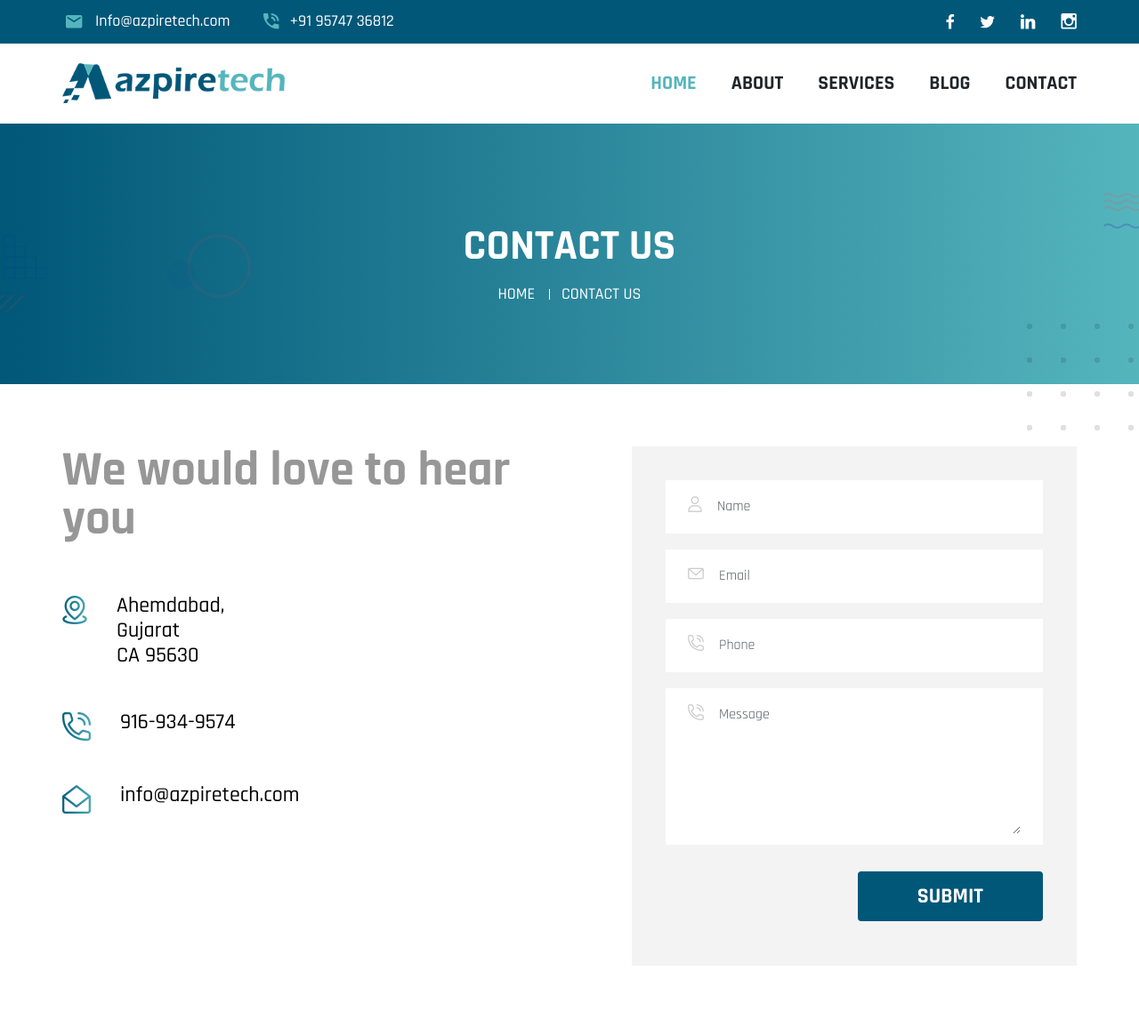
After one commit to akkichaubey/azpirtech, a PHP site: page /contact.php in a window 1280 px wide. The commit adds this page. Shown: the top 1155 px of the page at 89% size. Run offline with PHP 8.4, Linux system fonts and the light colour scheme.

Commit message:
contact page

```diff
--- a/assets/css/styles.css
+++ b/assets/css/styles.css
@@ -1570,6 +1570,89 @@ h6,
   padding-top: 0;
 }
 
+.contact {
+  padding: 80px 0;
+}
+.contact .title h2 {
+  font-size: 77px;
+  line-height: 1;
+  color: #979797;
+  text-transform: initial;
+}
+.contact .contact-info {
+  padding: 50px 0 0;
+}
+.contact .contact-info ul {
+  display: flex;
+  flex-direction: column;
+}
+.contact .contact-info ul li {
+  display: inline-flex;
+}
+.contact .contact-info ul li:not(:last-child) {
+  padding: 0 0 70px;
+}
+.contact .contact-info ul li a {
+  font-size: 24px;
+  line-height: 1.17;
+  color: #000;
+  display: inline-flex;
+}
+.contact .contact-info ul li a span {
+  display: inline-block;
+  color: currentColor;
+  margin: -3px 0 0 33px;
+}
+.contact .contact-form {
+  padding: 38px;
+  margin-left: 58px;
+  background: #f3f3f3;
+}
+.contact .contact-form .input-group {
+  padding: 12px 25px;
+  align-items: flex-start;
+  background: #fff;
+}
+.contact .contact-form .input-group:not(:last-child) {
+  margin: 0 0 18px;
+}
+.contact .contact-form .input-group span {
+  padding: 0 6px 0 0;
+}
+.contact .contact-form .input-group .form-control {
+  border: 0;
+  outline: none;
+  box-shadow: none;
+}
+.contact .contact-form .input-group textarea.form-control {
+  height: 152px;
+}
+.contact .contact-form .input-group.btn-wrap {
+  justify-content: flex-end;
+  background: none;
+  padding-right: 0;
+  padding-left: 0;
+}
+
+.map {
+  padding: 0 0 80px;
+}
+.map .map-box {
+  position: relative;
+  padding: 0 0 29.326%;
+  overflow: hidden;
+  min-height: 320px;
+}
+.map .map-box iframe {
+  position: absolute;
+  top: 0;
+  left: 0;
+  width: 100%;
+  height: 100%;
+  -o-object-fit: cover;
+     object-fit: cover;
+}
+
 /* all media */
 @media (min-width: 1281px) {
   .inner-banner .banner-title {
@@ -1623,6 +1706,18 @@ h6,
   .blog-single {
     padding: 70px 0;
   }
+  .contact {
+    padding: 70px 0;
+  }
+  .contact .title h2 {
+    font-size: 55px;
+  }
+  .contact .contact-info ul li:not(:last-child) {
+    padding: 0 0 50px;
+  }
+  .map {
+    padding: 0 0 70px;
+  }
 }
 @media (max-width: 991px) {
   h1,
--- /dev/null
+++ b/contact.php
@@ -0,0 +1,110 @@
+<!DOCTYPE html>
+<html lang="en">
+<head>
+    <?php include("include/head.php"); ?>
+</head>
+
+<body>
+    <!-- header -->
+    <?php include("include/header.php"); ?>
+    <!-- header -->
+    <!-- inner banner -->
+    <div class="inner-banner" style="background-image: url(./assets/images/inner-bg.png);">
+      <div class="container">
+        <div class="banner-info">
+          <h1 class="banner-title h2" data-aos="fade-up">Contact US</h1>
+          <ul class="bread" data-aos="fade-up" data-aos-delay="100">
+            <li><a href="#">Home</a></li>
+            <li>Contact US</li>
+          </ul>
+        </div>
+      </div>
+    </div>
+    <!-- inner banner -->
+
+    <!-- about -->
+    <div class="section contact">
+      <div class="container">
+        <div class="row">
+          <div class="col-lg-6">
+            <div class="title">
+              <h2 class="h2" data-aos="fade-up">We would love to hear you</h2>
+            </div>
+            <div class="contact-info" data-aos="fade-up">
+              <ul>
+                <li>
+                  <a href="#">
+                    <div class="icon-box">
+                      <img src="./assets/images/icons/location-icon.png" alt="img">
+                    </div>
+                    <span>Ahemdabad,<br> Gujarat<br> CA 95630</span>
+                  </a>
+                </li>
+                <li>
+                  <a href="#">
+                    <div class="icon-box">
+                      <img src="./assets/images/icons/call-icon.png" alt="img">
+                    </div>
+                    <span>916-934-9574</span>
+                  </a>
+                </li>
+                <li>
+                  <a href="#">
+                    <div class="icon-box">
+                      <img src="./assets/images/icons/email-icon.png" alt="img">
+                    </div>
+                    <span>info@azpiretech.com</span>
+                  </a>
+                </li>
+              </ul>
+            </div>
+          </div>
+          <div class="col-lg-6">
+            <div class="contact-form">
+              <form>
+                <div class="input-group">
+                  <span><img src="./assets/images/icons/user-icon.png" alt="icon"></span>
+                  <input class="form-control" placeholder="Name">
+                </div>
+                <div class="input-group">
+                  <span><img src="./assets/images/icons/mail-icon.png" alt="icon"></span>
+                  <input class="form-control" placeholder="Email">
+                </div>
+                <div class="input-group">
+                  <span><img src="./assets/images/icons/phone-icon.png" alt="icon"></span>
+                  <input class="form-control" placeholder="Phone">
+                </div>
+                <div class="input-group">
+                  <span><img src="./assets/images/icons/phone-icon.png" alt="icon"></span>
+                  <textarea class="form-control" placeholder="Message"></textarea>
+                </div>
+                <div class="input-group btn-wrap">
+                  <button type="submit" class="btn btn-sm btn-primary">Submit</button>
+                </div>
+              </form>
+            </div>
+          </div>
+        </div>
+      </div>
+    </div>
+    <!-- about -->
+
+    <!-- map -->
+    <div class="section map">
+      <div class="map-box">
+        <iframe src="https://www.google.com/maps/embed?pb=!1m18!1m12!1m3!1d235013.74843649793!2d72.4149335523415!3d23.020474097240065!2m3!1f0!2f0!3f0!3m2!1i1024!2i768!4f13.1!3m3!1m2!1s0x395e848aba5bd449%3A0x4fcedd11614f6516!2sAhmedabad%2C%20Gujarat!5e0!3m2!1sen!2sin!4v1696666986338!5m2!1sen!2sin" style="border:0;" allowfullscreen="" loading="lazy" referrerpolicy="no-referrer-when-downgrade"></iframe>
+      </div>
+    </div>
+    <!-- map -->
+
+
+
+
+
+
+
+    <!--footer-->
+    <?php include("include/footer.php"); ?>
+    <!--footer-->
+</body>
+</html>
```
Also changed, not shown: other parts of assets/css/styles.css (+40 -0 lines), assets/css/_media.scss (+74 -0 lines), assets/css/pages/_home.scss (+84 -0 lines), 1 other file.
